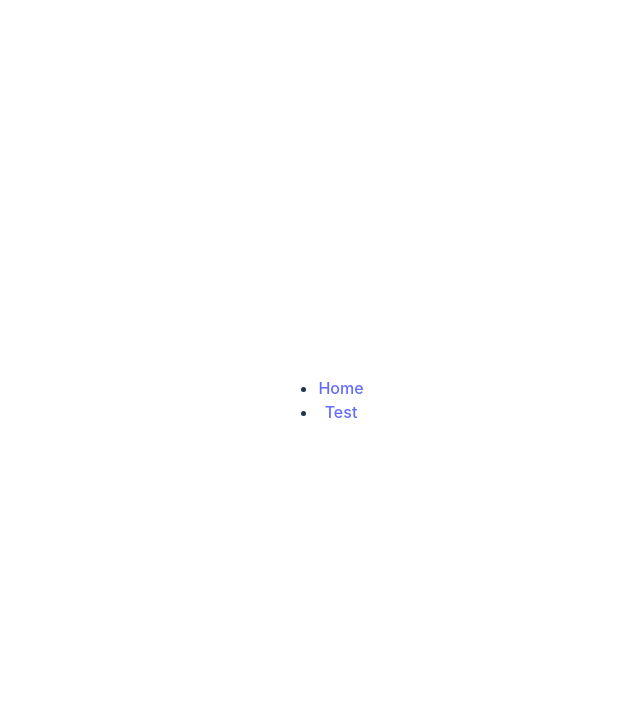
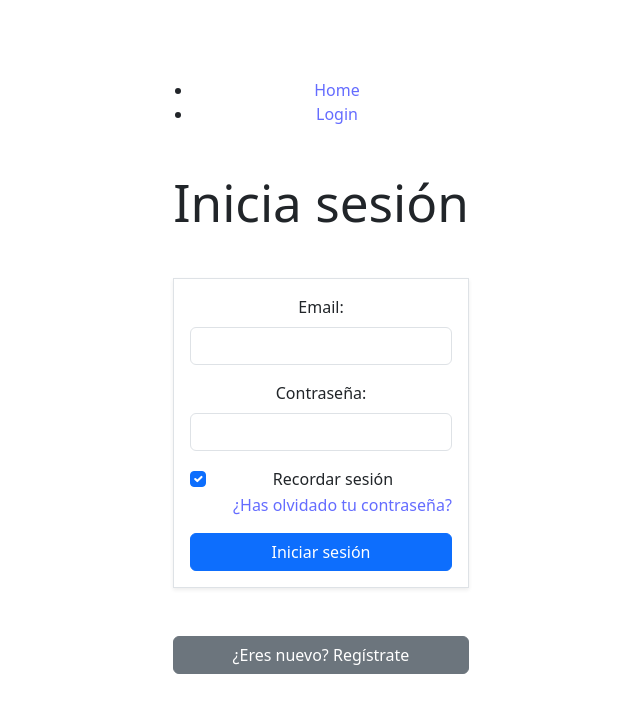
Before and after one commit to aaronvidanalora/SRED, a React (Vite) app in the folder sred/: page /signin in a window 1280 px wide. Before the commit this address had no page. Shown: the top 712 px of the page, without its empty margins (319-959 px from the left). Built offline with nearby package versions, Linux system fonts and the light colour scheme.

Commit message:
vista Login

```diff
--- a/sred/index.html
+++ b/sred/index.html
@@ -5,6 +5,7 @@
     <link rel="icon" type="image/svg+xml" href="./vite.svg" />
     <meta name="viewport" content="width=device-width, initial-scale=1.0" />
     <title>Vite + React</title>
+    <link href="https://cdn.jsdelivr.net/npm/bootstrap@5.3.3/dist/css/bootstrap.min.css" rel="stylesheet" integrity="sha384-QWTKZyjpPEjISv5WaRU9OFeRpok6YctnYmDr5pNlyT2bRjXh0JMhjY6hW+ALEwIH" crossorigin="anonymous">
   </head>
   <body>
     <div id="root"></div>
--- a/sred/src/componentes/Header.jsx
+++ b/sred/src/componentes/Header.jsx
@@ -2,7 +2,7 @@
 import React from 'react';
 import { BrowserRouter as Router, Routes, Route, Link } from 'react-router-dom';
 import Home from './Home';
-import Test from './Test';
+import SignIn from './SignIn';
 
 function Header() {
   return (
@@ -13,14 +13,14 @@ function Header() {
             <Link to="/">Home</Link>
           </li>
           <li>
-            <Link to="/test">Test</Link>
+            <Link to="/signin">Login</Link>
           </li>
         </ul>
       </nav>
 
       <Routes>
         <Route path="/" element={<Home />} />
-        <Route path="/test" element={<Test />} />
+        <Route path="/signin" element={<SignIn />} />
       </Routes>
     </Router>
   );
--- /dev/null
+++ b/sred/src/componentes/SignIn.jsx
@@ -0,0 +1,37 @@
+// Header.jsx
+import React from 'react';
+
+function SignIn() {
+  return (
+    <>
+      <div className="container">
+        <h1 className="mt-5 text-center">Inicia sesión</h1>
+        <div className="m-5 mx-auto" style={{ maxWidth: '400px' }}>
+          <form action="" className="form border shadow-sm p-3">
+            <label htmlFor="email" className="form-label">Email:</label>
+            <input required id="email" type="email" className="form-control" />
+            <label htmlFor="pass" className="form-label mt-3">Contraseña:</label>
+            <input required minLength="6" id="pass" type="password" className="form-control" />
+            <div className="form-check mt-3">
+              <input
+                className="form-check-input"
+                type="checkbox"
+                value=""
+                id="flexCheckChecked"
+                defaultChecked
+              />
+              <label className="form-check-label" htmlFor="flexCheckChecked">
+                Recordar sesión
+              </label>
+            </div>
+            <a className="d-block text-end" href="#">¿Has olvidado tu contraseña?</a>
+            <a className="btn btn-primary w-100 mt-3" href="#">Iniciar sesión</a>
+          </form>
+          <a className="d-block mt-5 btn btn-secondary mx-auto" href="#">¿Eres nuevo? Regístrate</a>
+        </div>
+      </div>
+    </>
+  );
+}
+
+export default SignIn;
```
Also changed, not shown: sred/src/templates/signIn/SignIn.jsx (deleted, +0 -112 lines).
